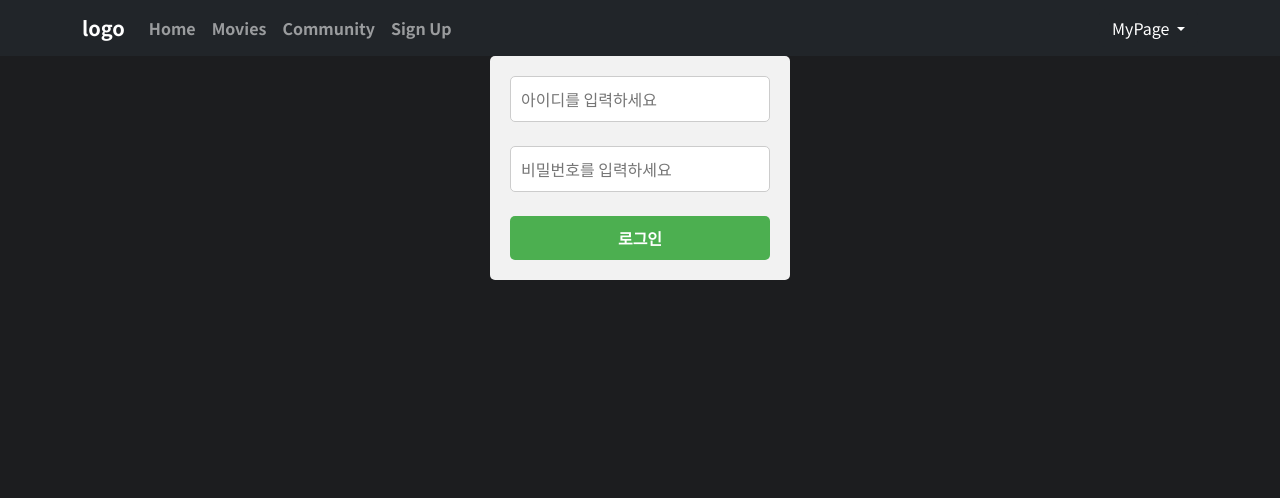
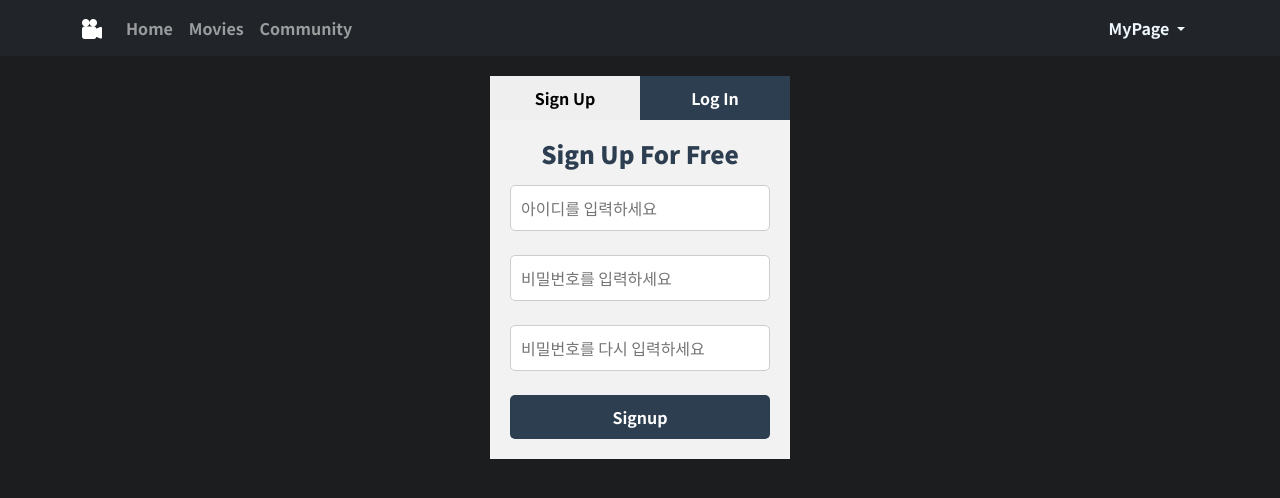
Before and after one commit to ji-eun-moon/2023-Project-Persona, a Vue app in the folder final-pjt-front/: page /login in a window 1280 px wide. Shown: the top 498 px of the page. Built offline with nearby package versions, Linux system fonts and the light colour scheme.

Commit message:
로그인/회원가입 폼 수정, 비회원 커뮤니티 접근 제한

```diff
--- a/final-pjt-front/src/App.vue
+++ b/final-pjt-front/src/App.vue
@@ -1,12 +1,10 @@
 <template>
   <div id="app">
-    <nav class="navbar navbar-expand-lg navbar-dark bg-dark">
+    <nav class="navbar navbar-expand navbar-dark bg-dark">
       <div class="container">
-        <router-link class="navbar-brand" :to="{ name: 'home' }">logo</router-link>
-        <button class="navbar-toggler" type="button" data-bs-toggle="collapse" data-bs-target="#navbarNav" aria-controls="navbarNav" aria-expanded="false" aria-label="Toggle navigation">
-          <span class="navbar-toggler-icon"></span>
-        </button>
-        <div class="collapse navbar-collapse" id="navbarNav">
+
+        <!-- <router-link class="navbar-brand" :to="{ name: 'home' }">logo</router-link> -->
+          <i class="navbar-brand bi bi-camera-reels-fill"></i>
           <ul class="navbar-nav movie-title">
             <li class="nav-item">
               <router-link class="nav-link" :to="{ name: 'home' }">Home</router-link>
@@ -15,30 +13,34 @@
               <router-link class="nav-link" :to="{ name: 'movies' }">Movies</router-link>
             </li>
             <li class="nav-item">
-              <router-link class="nav-link" :to="{ name: 'community' }">Community</router-link>
-            </li>
-            <li class="nav-item">
-              <router-link class="nav-link" :to="{ name: 'SignUpView' }">Sign Up</router-link>
+              <router-link class="nav-link" :to="{ name: 'community' }" v-if="$store.state.token.loggedIn">Community</router-link>
+              <a class="nav-link cursor-pointer" @click="openLoginModal" v-else>Community</a>
             </li>
           </ul>
+
+
           <ul class="navbar-nav ms-auto movie-title align-items-center">
             <div class="dropdown">
-              <button class="btn btn-dark dropdown-toggle" type="button" id="dropdownMenuButton1" data-bs-toggle="dropdown" aria-expanded="false">
+              <button class="btn btn-dark dropdown-toggle movie-title" type="button" id="dropdownMenuButton1" data-bs-toggle="dropdown" aria-expanded="false">
                 MyPage
               </button>
               <div class="dropdown-menu dropdown-menu-end" aria-labelledby="dropdownMenuButton1">
                 <img :src="getProfileImageURL(userInfo)" alt="userInfo.username" class="my-profile-image mb-3">
-                  <div>
+                  <div class="d-flex align-items-center mypage-itmes">
                     <!-- <router-link class="nav-link c-yellow" :to="{ name: 'LoginView' }" v-if="!$store.state.token.loggedIn">login</router-link> -->
-                    <p @click="loginShow=true" class="cursor-pointer" v-if="!$store.state.token.loggedIn">LOGIN</p>
-                    <router-link class="profile-link" :to="{ name: 'profile', params: { username: $store.state.token.username }}">나의 프로필 보기</router-link>
+                    <div>
+                      <button @click="loginShow=true" class="btn btn-outline-dark" v-if="!$store.state.token.loggedIn">LOGIN</button>
+                    </div>
+                    <div>
+                      <router-link class="profile-link" :to="{ name: 'profile', params: { username: $store.state.token.username }}" v-if="$store.state.token.loggedIn">나의 프로필 보기</router-link>
+                    </div>
+                    <button @click="logout" v-if="$store.state.token.loggedIn" class="btn btn-outline-danger mt-3">LOGOUT</button>
                   </div>
-                <button @click="logout" v-if="$store.state.token.loggedIn" class="btn btn-outline-danger">logout</button>
               </div>
             </div>
           </ul>
+
         </div>
-      </div>
     </nav>
 
 
@@ -110,7 +112,11 @@ export default {
     },
     refresh() {
       window.location.reload();
-    }
+    },
+    openLoginModal() {
+      alert('로그인이 필요한 서비스입니다.')
+      this.loginShow = true;
+    },
   },
 
 }
@@ -139,7 +145,7 @@ nav a {
 }
 
 nav a.router-link-exact-active {
-  color: #42b983 !important;
+  color: aliceblue !important;
 }
 
 .dropdown-menu {
@@ -153,4 +159,7 @@ nav a.router-link-exact-active {
   box-shadow: 0px 5px 10px rgba(0, 0, 0, 0.3);
 }
 
+.mypage-itmes {
+  flex-direction: column;
+}
 </style>
--- a/final-pjt-front/src/views/LoginView.vue
+++ b/final-pjt-front/src/views/LoginView.vue
@@ -1,20 +1,40 @@
 <template>
-  <div class="login-container container">
-    <!-- <h1 class="login-header">로그인</h1> -->
+<div class="signup-login">
+  <div class="buttons-container">
+      <button @click="activeForm = 'signup'" :class="{ active: activeForm === 'login' }">Sign Up</button>
+      <button @click="activeForm = 'login'" :class="{ active: activeForm === 'signup' }">Log In</button>
+  </div>
+
+  <div class="login-container container" v-if="activeForm === 'login'">
+    <h4 class="login-header mb-3">Welcome Back !</h4>
     <form @submit.prevent="login">
       <!-- <label for="username">아이디: </label> -->
-      <input type="text" id="username" v-model="username" placeholder="아이디를 입력하세요"><br>
+      <input type="text" id="username-login" v-model="username_login" placeholder="아이디를 입력하세요"><br>
 
       <!-- <label for="password">비밀번호: </label> -->
       <input type="password" id="password" v-model="password" placeholder="비밀번호를 입력하세요"><br>
 
       <input type="submit" value="로그인">
     </form>
+  </div>
 
-    <div class="error-message mt-3" v-if="loginError">
-      <p>아이디와 비밀번호를 다시 확인해주세요.</p>
-    </div>
+  <div class="signup-container container" v-if="activeForm === 'signup'">
+    <h4 class="login-header mb-3">Sign Up For Free</h4>
+    <form @submit.prevent="signUp">
+      <!-- <label for="username">아이디: </label> -->
+      <input type="text" id="username-signup" v-model="username_signup" placeholder="아이디를 입력하세요"><br>
+
+      <!-- <label for="password1">비밀번호: </label> -->
+      <input type="password" id="password1" v-model="password1" placeholder="비밀번호를 입력하세요"><br>
+
+      <!-- <label for="password2">비밀번호 재확인: </label> -->
+      <input type="password" id="password2" v-model="password2" placeholder="비밀번호를 다시 입력하세요"><br>
+
+      <input type="submit" value="Signup">
+    </form>
   </div>
+
+</div>
 </template>
 
 <script>
@@ -26,38 +46,47 @@ export default {
   name: 'LoginView',
   data() {
     return {
-      username: '',
+      username_login: '',
+      username_signup: '',
       password: '',
       URL: 'http://127.0.0.1:8000/',
       TOKEN: '',
-      loginError: false,
+      password1: '',
+      password2: '',
+      activeForm: 'signup',
     }
   },
   methods: {
     ...mapActions(['saveToken', 'saveUsername']),
-    // async signUp() {
-    //   if (this.password1 !== this.password2) {
-    //     alert('비밀번호가 일치하지 않습니다.')
-    //     return
-    //   }
-    //   try {
-    //     const response = await axios.post(this.URL + 'accounts/signup/', {
-    //       username: this.username,
-    //       password1: this.password1,
-    //       password2: this.password2,
-    //     })
-    //     console.log(response.data)
-    //     this.TOKEN = response.data.key
-    //   } catch(error) {
-    //     console.log(error)
-    //   }
-    // },
+
+    async signUp() {
+      if (this.password1 !== this.password2) {
+        alert('비밀번호가 일치하지 않습니다.')
+        return
+      }
+      try {
+        const response = await axios.post(this.URL + 'accounts/signup/', {
+          username: this.username_signup,
+          password1: this.password1,
+          password2: this.password2,
+        })
+        console.log(response.data)
+        this.TOKEN = response.data.key
+        alert(`${this.username_signup}님 회원가입을 축하합니다!`)
+        this.username_signup = ''
+        this.password1 = ''
+        this.password2 = ''
+      } catch(error) {
+        console.log(error)
+      }
+    },
+
     async login() {
         try {
             // console.log(this.username)
             // console.log(this.password)
             const response = await axios.post(this.URL + 'accounts/login/', {
-                username: this.username,
+                username: this.username_login,
                 password: this.password,
             })
             if (response.data) {
@@ -73,7 +102,7 @@ export default {
 
                 // 로컬스토리지에 토큰과 username 저장 - 새로고침해도 로그인 유지
                 localStorage.setItem('token', this.TOKEN);
-                localStorage.setItem('username', this.username)
+                localStorage.setItem('username', this.username_login)
 
                 // 홈으로 이동
                 const currentPageName = this.$route.name;
@@ -83,7 +112,9 @@ export default {
                 }
             }
         } catch(error) {
-            this.loginError = true
+            alert('아이디와 비밀번호를 다시 확인해주세요!')
+            this.username_login=''
+            this.password=''
             console.log(error)
         }
     },
@@ -92,12 +123,18 @@ export default {
 </script>
 
 <style scoped>
-.login-container {
+.login-container{
   width: 300px;
   margin: 0 auto;
   padding: 20px;
   background-color: #f2f2f2;
-  border-radius: 5px;
+}
+
+.signup-container{
+  width: 300px;
+  margin: 0 auto;
+  padding: 20px;
+  background-color: #f2f2f2;
 }
 
 form {
@@ -114,7 +151,7 @@ input[type="password"] {
 
 input[type="submit"] {
   padding: 10px 20px;
-  background-color: #4caf50;
+  background-color: #2c3e50;
   color: white;
   border: none;
   border-radius: 5px;
@@ -124,6 +161,42 @@ input[type="submit"] {
 }
 
 input[type="submit"]:hover {
-  background-color: #45a049;
+  background-color: #1c1d1f;
+}
+
+.login-header {
+  font-family: 'Noto Sans KR', sans-serif;
+  font-weight: 900;
+}
+
+.active {
+  background-color: #2c3e50; /* Set your active button color here */
+  color: white;
+}
+
+.buttons-container {
+  display: flex;
+  justify-content: center;
+  margin-top: 20px;
+}
+
+button {
+  padding: 10px 20px;
+  border: none;
+  cursor: pointer;
+  font-family: 'Noto Sans KR', sans-serif;
+  font-weight: 700;
+  transition: background-color 0.3s ease;
+  width: 150px;
+}
+
+button.active {
+  background-color: #2c3e50; /* Set your active button color here */
+  color: white;
+}
+
+button:hover {
+  background-color: #1c1d1f; /* Set your button hover color here */
+  color: white;
 }
 </style>
--- a/final-pjt-front/src/views/MainView.vue
+++ b/final-pjt-front/src/views/MainView.vue
@@ -1,30 +1,8 @@
 <template>
-  <div>
-    <div class="video-container">
-      <video autoplay muted loop class="main-video">
-        <source src="../assets/main-video.mp4" type="video/mp4" />
-      </video>
-    </div>
-    <div class="intro-text-container">
-      <h1 class="m-4">회원 가입 유도글 적기</h1>
-      <button class="btn sign-btn">가입하고 영화 추천받기</button>
-      <div class="d-flex justify-content-center">
-        <p @click="goHome" class="mt-3 me-3 cursor-pointer">비회원으로 이용하기</p>
-        <p @click="loginShow=true" class="mt-3 cursor-pointer">이미 계정이 있으신가요?</p>
-      </div>
-    </div>
-
-    <div class="modal-container" v-if="loginShow">
-      <div class="login-modal-content">
-        <div class="login-modal-header">
-          <i class="bi bi-backspace-fill movie me-2 fs-5" @click="loginShow=false"></i>
-          <p class="login-close-button mt-1" @click="loginShow=false">뒤로가기</p>
-        </div>
-        <div class="login-modal-body">
-          <LoginView />
-        </div>
-      </div>
-    </div>
+  <div class="main-view">
+    <h1 class="movie-title mb-5">Where Movies Come to Life</h1>
+    <LoginView v-if="!this.$store.state.token.loggedIn"/>
+    <p @click="goHome" class="mt-3 me-3 cursor-pointer movie underline" v-if="!this.$store.state.token.loggedIn">비회원으로 이용하기</p>
   </div>
 </template>
 
@@ -50,37 +28,15 @@ export default {
 </script>
 
 <style>
-.video-container {
-  width: 100%;
-  height: 0;
-  padding-bottom: 56.25%;
-  position: relative;
-  overflow: hidden;
-}
-
-.main-video {
-  position: absolute;
-  top: 0;
-  left: 0;
-  width: 100%;
-  height: 100%;
-}
-
-.intro-text-container {
-  font-family: 'Noto Sans KR', sans-serif;
-  position: absolute;
-  top: 50%;
-  left: 50%;
-  transform: translate(20%, -90%);
-  text-align: center;
-}
-
-.sign-btn {
-  background-color: brown;
-  color: aliceblue;
-}
 
 .cursor-pointer{
   cursor: pointer;
 }
+
+.underline {
+   text-decoration: underline;
+}
+.main-view {
+  margin: 100px;
+}
 </style>
--- a/final-pjt-front/src/views/SignUpView.vue
+++ b/final-pjt-front/src/views/SignUpView.vue
@@ -52,6 +52,6 @@ export default {
 }
 </script>
 
-<style>
+<style scoped>
 
 </style>
```
Also changed, not shown: final-pjt-front/src/components/movies/MovieDetail.vue (+11 -5 lines).
